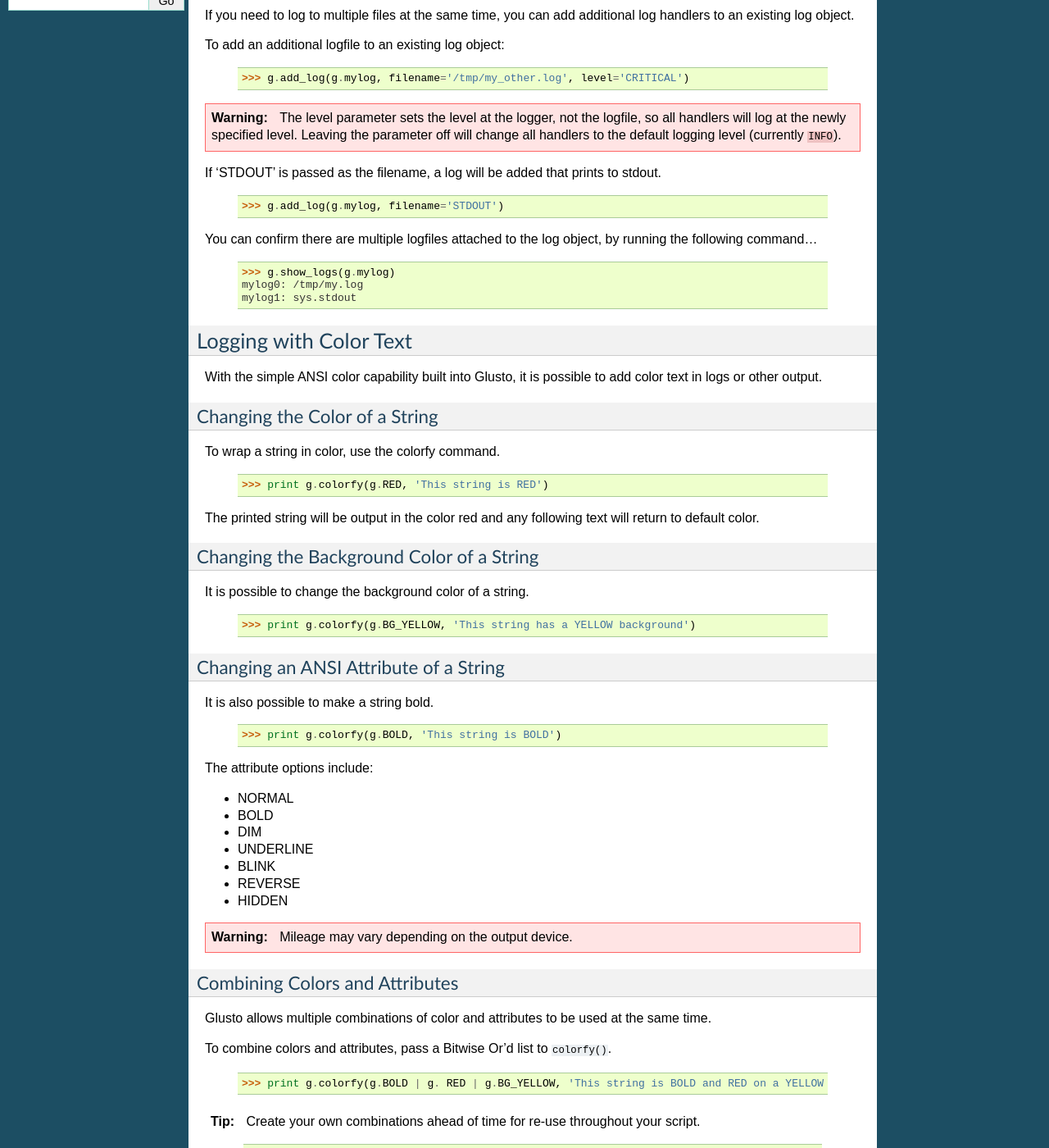
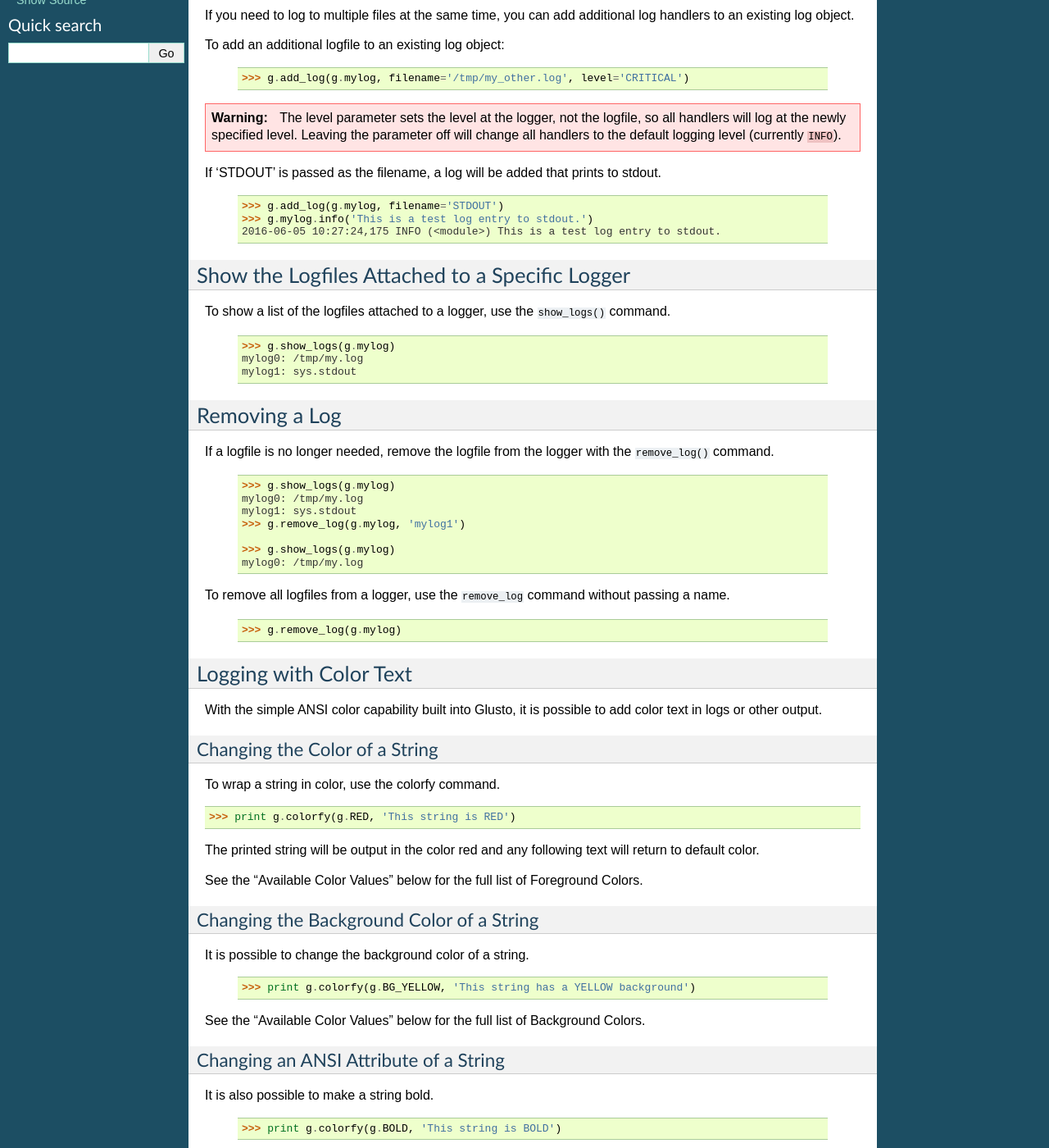
Before and after one commit to loadtheaccumulator/glusto, a Sphinx documentation site: the page built from docs/userguide/loggable.rst, in a window 1280 px wide and 1400 px high, scrolled down 616 px. Shown: the whole window at 82% size. Built offline with Sphinx 7.4.7, drawn with Linux system fonts in a browser that asks for light colours; pages that are not in the unit, such as notebooks, are missing from menus; some of the changed text lies outside the part shown.

Commit message:
docs: added more to logging
Signed-off-by: Jonathan Holloway <loadtheaccumulator@gmail.com>

```diff
--- a/docs/userguide/loggable.rst
+++ b/docs/userguide/loggable.rst
@@ -55,10 +55,14 @@
 	::
 
 		>>> g.add_log(g.mylog, filename='STDOUT')
+		>>> g.mylog.info('This is a test log entry to stdout.')
+		2016-06-05 10:27:24,175 INFO (<module>) This is a test log entry to stdout.
 
 
-You can confirm there are multiple logfiles attached to the log object, by
-running the following command...
+Show the Logfiles Attached to a Specific Logger
+===============================================
+
+To show a list of the logfiles attached to a logger, use the ``show_logs()`` command.
 
 	::
 
@@ -66,6 +70,27 @@
 		mylog0: /tmp/my.log
 		mylog1: sys.stdout
 
+
+Removing a Log
+==============
+
+If a logfile is no longer needed, remove the logfile from the logger with the ``remove_log()`` command.
+
+	::
+
+		>>> g.show_logs(g.mylog)
+		mylog0: /tmp/my.log
+		mylog1: sys.stdout
+		>>> g.remove_log(g.mylog, 'mylog1')
+
+		>>> g.show_logs(g.mylog)
+		mylog0: /tmp/my.log
+
+To remove all logfiles from a logger, use the ``remove_log`` command without passing a name.
+
+	::
+
+		>>> g.remove_log(g.mylog)
 
 Logging with Color Text
 =======================
@@ -77,11 +102,14 @@
 
 To wrap a string in color, use the colorfy command.
 
-	::
+::
 
-		>>> print g.colorfy(g.RED, 'This string is RED')
+	>>> print g.colorfy(g.RED, 'This string is RED')
 
 The printed string will be output in the color red and any following text will return to default color.
+
+See the "Available Color Values" below for the full list of Foreground Colors.
+
 
 Changing the Background Color of a String
 ~~~~~~~~~~~~~~~~~~~~~~~~~~~~~~~~~~~~~~~~~
@@ -91,6 +119,8 @@
 	::
 
 		>>> print g.colorfy(g.BG_YELLOW, 'This string has a YELLOW background')
+
+See the "Available Color Values" below for the full list of Background Colors.
 
 
 Changing an ANSI Attribute of a String
@@ -102,19 +132,11 @@
 
 		>>> print g.colorfy(g.BOLD, 'This string is BOLD')
 
-The attribute options include:
-
-* NORMAL
-* BOLD
-* DIM
-* UNDERLINE
-* BLINK
-* REVERSE
-* HIDDEN
-
 .. Warning::
 
 	Mileage may vary depending on the output device.
+
+See the "Available Color Values" below for the full list of Attributes.
 
 
 Combining Colors and Attributes
```
